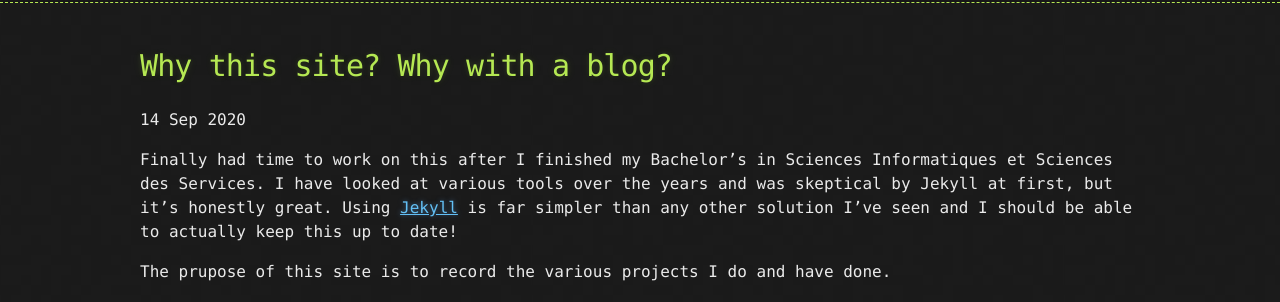
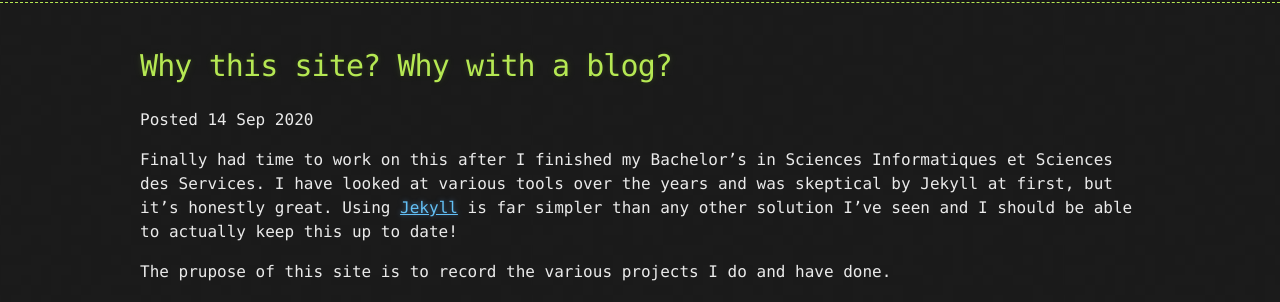
Before and after one commit to HubbleCommand/HubbleCommand.github.io, a Jekyll site: the page built from _posts/2020-09-14-first-blog-post.md, in a window 1280 px wide. Shown: the part 186-488 px from the top of the page. Built offline with Jekyll 4.4.1, drawn with Linux system fonts in a browser that asks for light colours; nearby versions of some CDN libraries.

Commit message:
post layout date formatting + modified date

```diff
--- a/_layouts/post.html
+++ b/_layouts/post.html
@@ -2,8 +2,11 @@
 layout: default
 ---
 <h1>{{ page.title }}</h1>
-<p class="meta">{{ page.date | date_to_string }}</p>
-
+<p class="meta">Posted {{ page.date | date_to_string }}
+{% if page.last_modified_at %}
+  , last modified {{ page.last_modified_at | date_to_string }}
+{% endif %}
+</p>
 <div class="post">
   {{ content }}
 </div>
```
